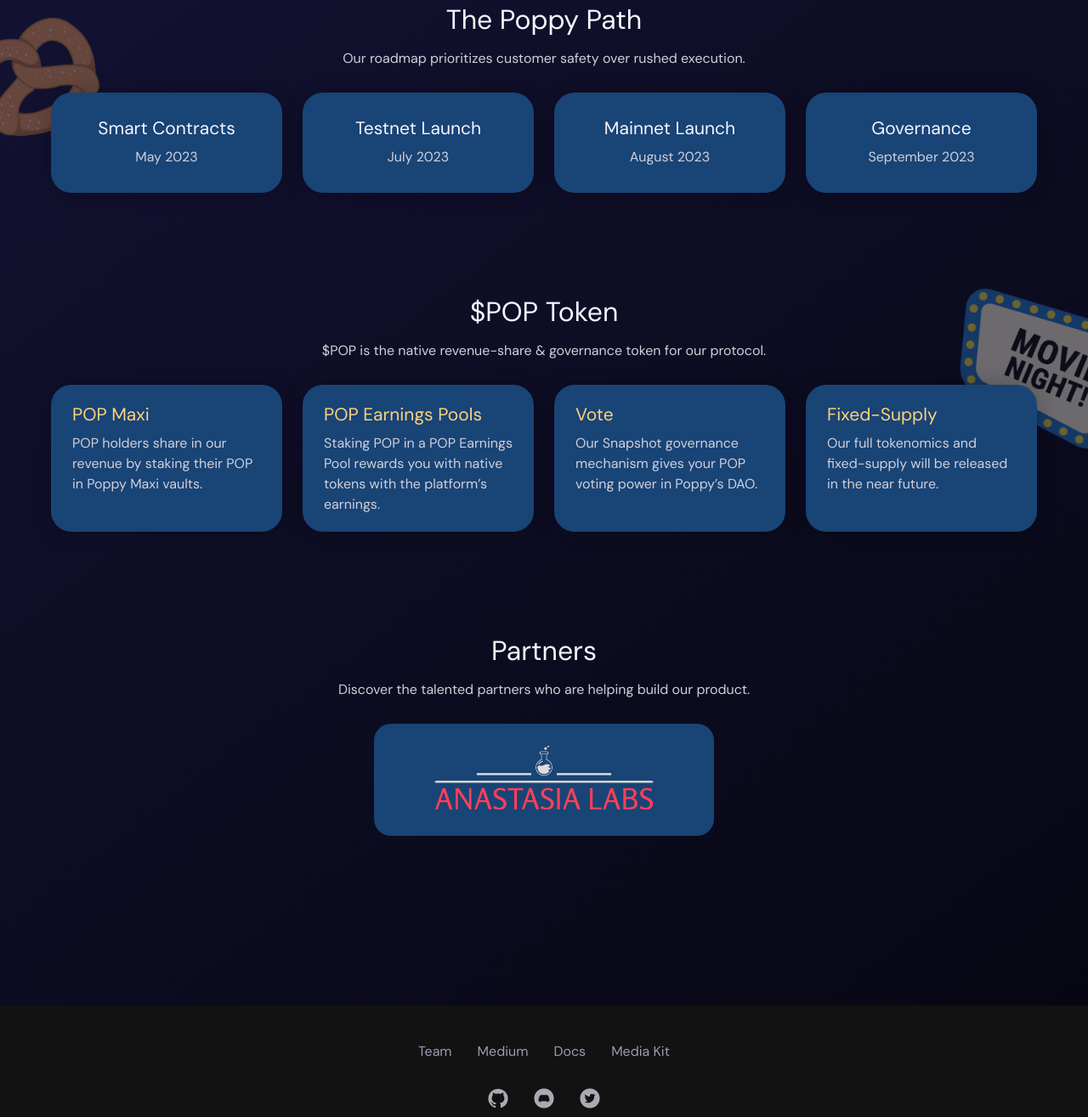
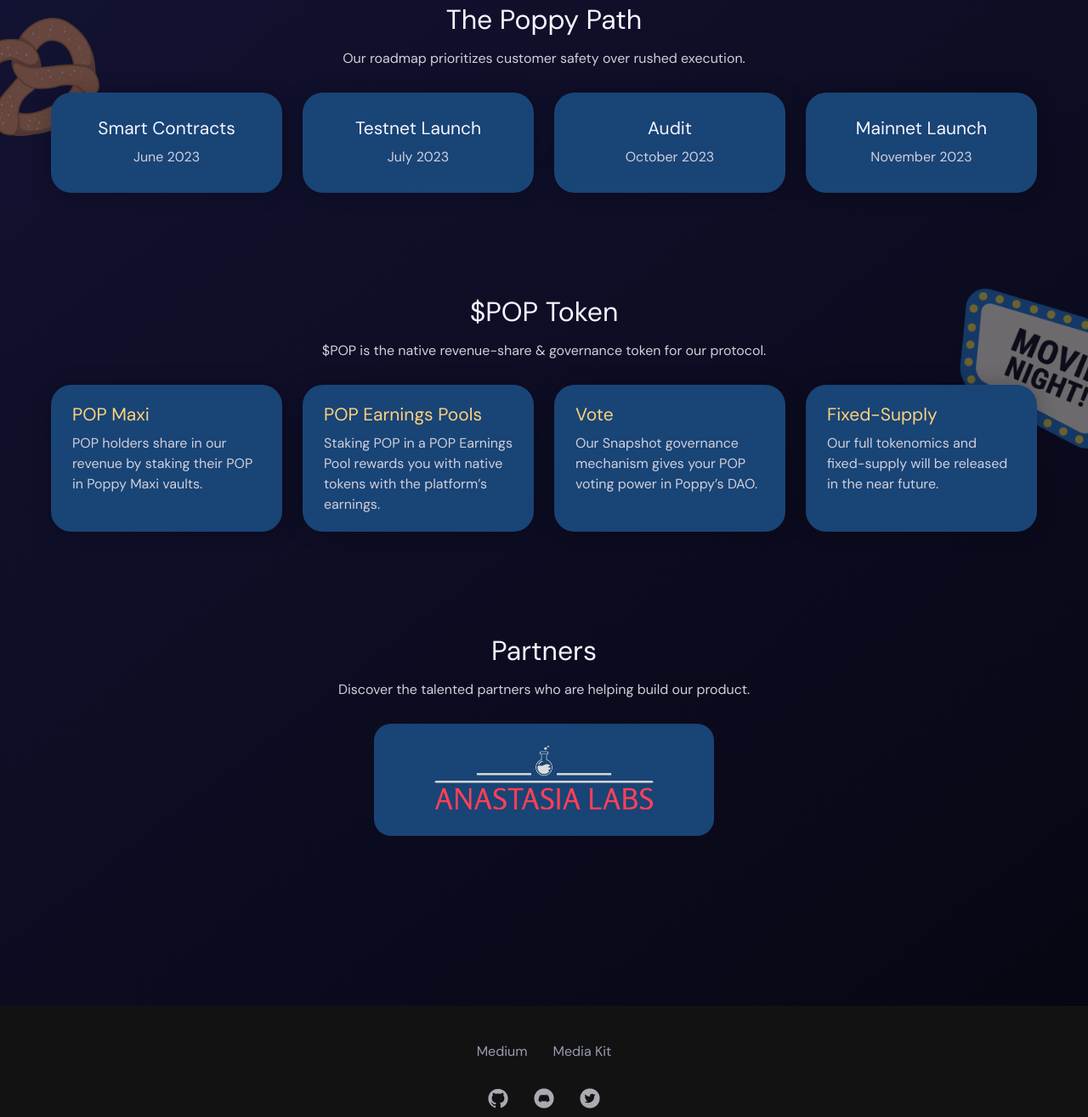
Before and after one commit to poppy-finance/poppy-landing, a plain HTML site: page index.html in a window 1280 px wide. Shown: the part 1865-3180 px from the top of the page at 85% size. Drawn offline with nearby package versions, Linux system fonts and the light colour scheme.

Commit message:
adjust dates

```diff
--- a/index.html
+++ b/index.html
@@ -379,7 +379,7 @@ in the liquidity pool on an external DEX.
         <div class="path-list">
           <div class="path-item card-blue">
             <h5 class="path-title">Smart Contracts</h5>
-            <p class="path-date">May 2023</p>
+            <p class="path-date">June 2023</p>
           </div>
 
           <div class="path-item card-blue">
@@ -388,13 +388,13 @@ in the liquidity pool on an external DEX.
           </div>
 
           <div class="path-item card-blue">
-            <h5 class="path-title">Mainnet Launch</h5>
-            <p class="path-date">August 2023</p>
+            <h5 class="path-title">Audit</h5>
+            <p class="path-date">October 2023</p>
           </div>
 
           <div class="path-item card-blue">
-            <h5 class="path-title">Governance</h5>
-            <p class="path-date">September 2023</p>
+            <h5 class="path-title">Mainnet Launch</h5>
+            <p class="path-date">November 2023</p>
           </div>
         </div>
       </div>
@@ -462,9 +462,9 @@ in the liquidity pool on an external DEX.
     <footer class="footer">
       <div class="wrap">
         <ul class="footer-list">
-          <li> <a href="#"> Team </a> </li>
-          <li> <a href="#"> Medium </a>  </li>
-          <li> <a href="#"> Docs </a> </li>
+          <!-- <li> <a href="#"> Team </a> </li> -->
+          <li> <a href="https://medium.com/@financepoppy/"> Medium </a>  </li>
+          <!-- <li> <a href="#"> Docs </a> </li> -->
           <li> <a href="#"> Media Kit</a> </li>
         </ul>
 
@@ -490,9 +490,7 @@ in the liquidity pool on an external DEX.
               var data_id = $(this).data("id");
               $(".earn-list").removeClass("active-earn-list");
               $(".earn-list[data-id='"+data_id+"']").addClass("active-earn-list");
-
           });
-
       });
     </script>
   </body>
```
